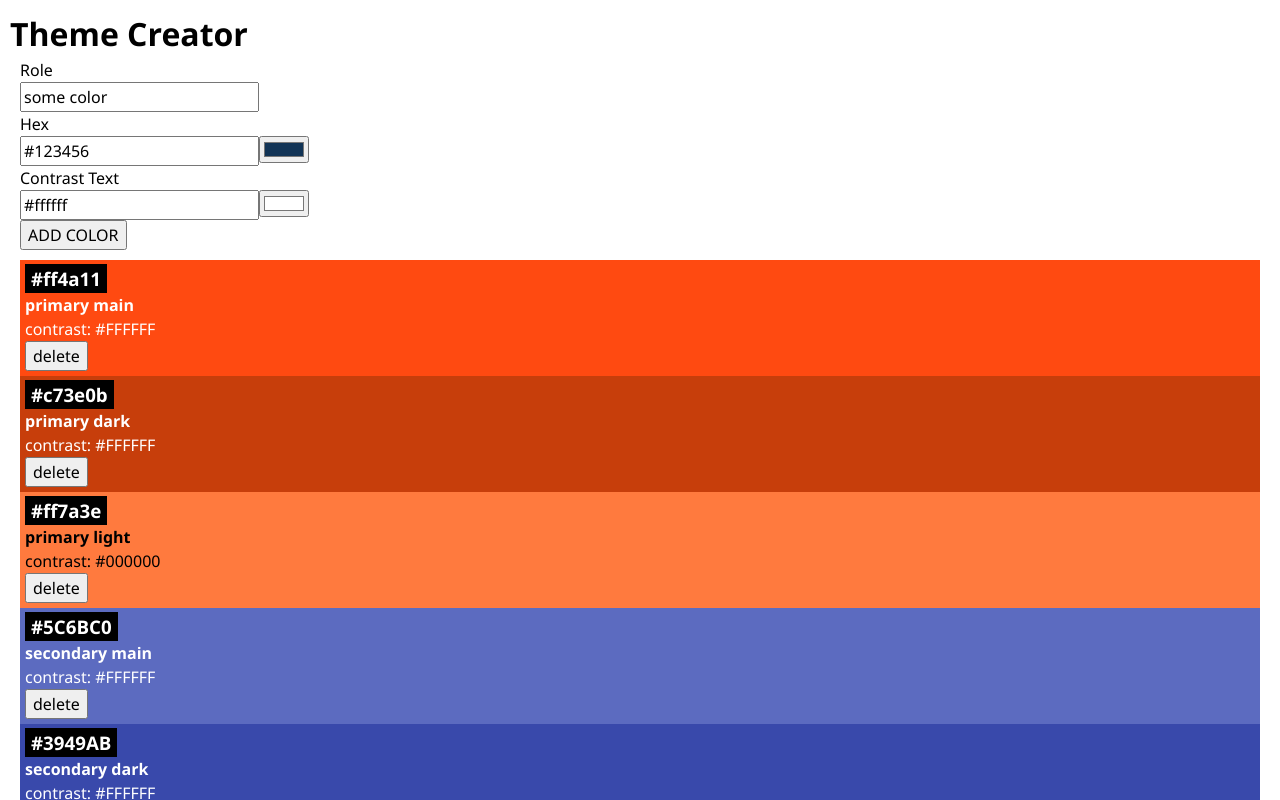
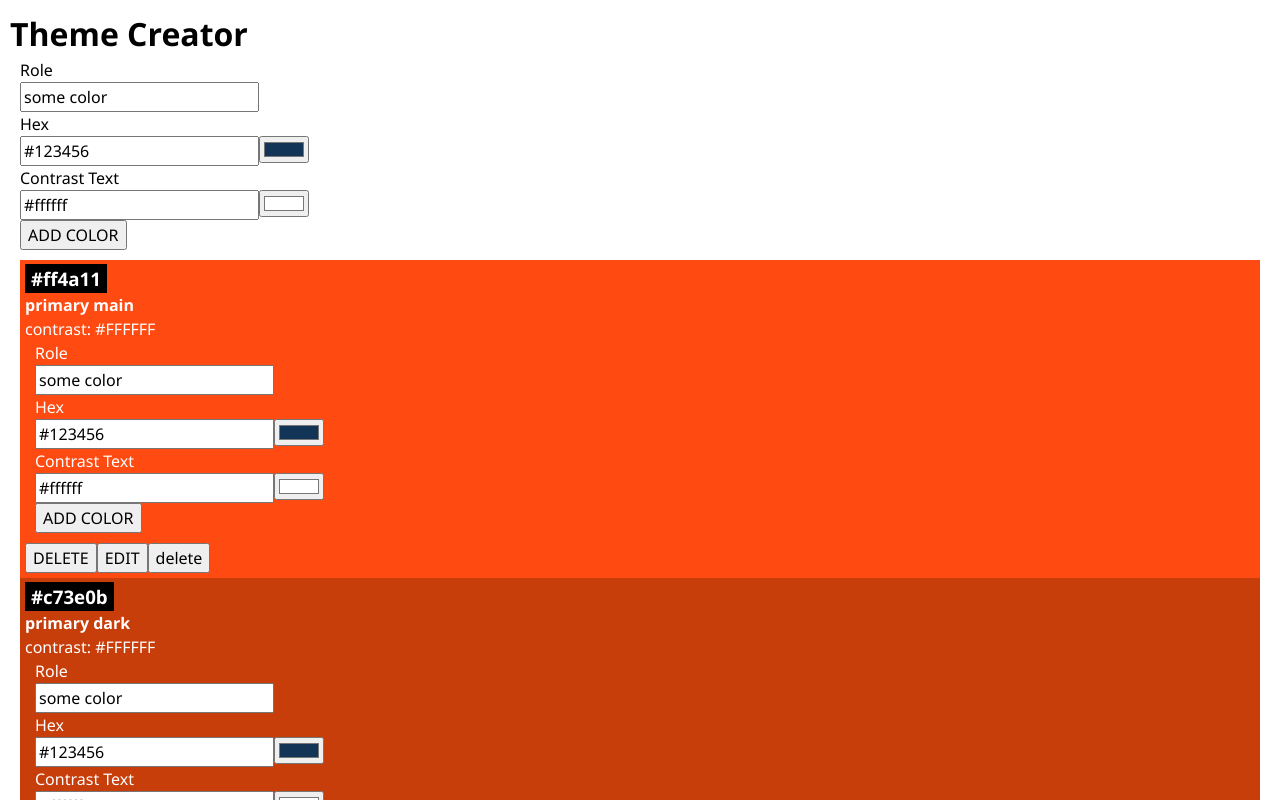
Before and after one commit to StephieTack/theme-creator, a React (Vite) app: page / in a window 1280 px wide. Shown: the top 800 px of the page. Built offline with nearby package versions, Linux system fonts and the light colour scheme.

Commit message:
actual state

```diff
--- a/src/App.jsx
+++ b/src/App.jsx
@@ -8,8 +8,8 @@ import ColorComponent from "./Components/ColorComponent/ColorComponent";
 function App() {
   const [colors, setColors] = useState(initialColors);
 
-  function handleAddColor(colorDat) {
-    const colorDataWithId = { ...colorDat, id: nanoid() };
+  function handleAddColor(colorData) {
+    const colorDataWithId = { ...colorData, id: nanoid() };
     setColors([colorDataWithId, ...colors]);
   }
 
@@ -17,24 +17,31 @@ function App() {
     setColors(colors.filter((colorObject) => colorObject.id !== idToDelete));
   }
 
+  function handleEditColor(colorData) {
+    console.log("mytest");
+    // setEditColor(colorData);
+  }
+
   return (
     <>
       <h1>Theme Creator</h1>
       <ColorForm onAddColor={handleAddColor} />
-      {colors.length === 0 ? (
+
+      {/* {colors.length === 0 ? (
         <p>No colors.. start by adding one!</p> // Nachricht, wenn alle Farben gelöscht sind
-      ) : (
+      ) : ( */}
       <ul className="color-list">
         {colors.map((colorNachMapping) => (
           <li key={colorNachMapping.id}>
             <ColorComponent
               colora={colorNachMapping}
               onDeleteColor={handleDeleteColor}
+              onEditColor={handleEditColor}
             />
           </li>
         ))}
       </ul>
-      )}
+      {/* )} */}
     </>
   );
 }
--- a/src/Components/ColorComponent/ColorComponent.jsx
+++ b/src/Components/ColorComponent/ColorComponent.jsx
@@ -1,12 +1,10 @@
+import ColorForm from "../ColorForm/ColorForm";
 import "./ColorComponent.css";
 import { useState } from "react";
 
-export default function ColorComponent({ colora, onDeleteColor }) {
-  const [showExtraButtons, setShowExtraButtons] = useState(false);
-
-  // nun direkt im Button als Arrowfunction enthalten
-  // function handleToggleExtraButtons(){
-  // setShowExtraButtons(!showExtraButtons)}
+export default function ColorComponent({ colora, onDeleteColor, onEditColor }) {
+  const [editColor, setEditColor] = useState(colora);
+  //ist usestate colora korrekt?
 
   return (
     <div
@@ -19,17 +17,20 @@ export default function ColorComponent({ colora, onDeleteColor }) {
       <h3 className="color-card-headline">{colora.hex}</h3>
       <h4>{colora.role}</h4>
       <p>contrast: {colora.contrastText}</p>
-      {showExtraButtons ? (
-        <>
-          <p className="color-card-highlight">Really delete?</p>
-          <button onClick={() => setShowExtraButtons(false)}>Cancel</button>
-          <button onClick={() => onDeleteColor(colora.id)}>Delete</button>
-        </>
-      ) : (
-        <button onClick={() => setShowExtraButtons(!showExtraButtons)}>
-          delete
-        </button>
-      )}
+      <ColorForm />
+      <button onClick={() => onDeleteColor(colora.id)}>DELETE</button>
+      <button
+        onClick={
+          () => onEditColor(colora.hex, colora.contrastText, colora.role)
+          //stimmen die übergaben?
+        }
+      >
+        EDIT
+      </button>
+
+      <button onClick={() => setShowExtraButtons(!showExtraButtons)}>
+        delete
+      </button>
     </div>
   );
 }
--- a/src/Components/ColorForm/ColorForm.jsx
+++ b/src/Components/ColorForm/ColorForm.jsx
@@ -8,8 +8,8 @@ export default function ColorForm({
   function handleSubmit(event) {
     event.preventDefault();
     const formData = new FormData(event.target);
-    const colorDa = Object.fromEntries(formData);
-    onAddColor(colorDa);
+    const colorData = Object.fromEntries(formData);
+    onAddColor(colorData);
   }
 
   return (
```
Lines whose indentation alone changed are shown as unchanged.
